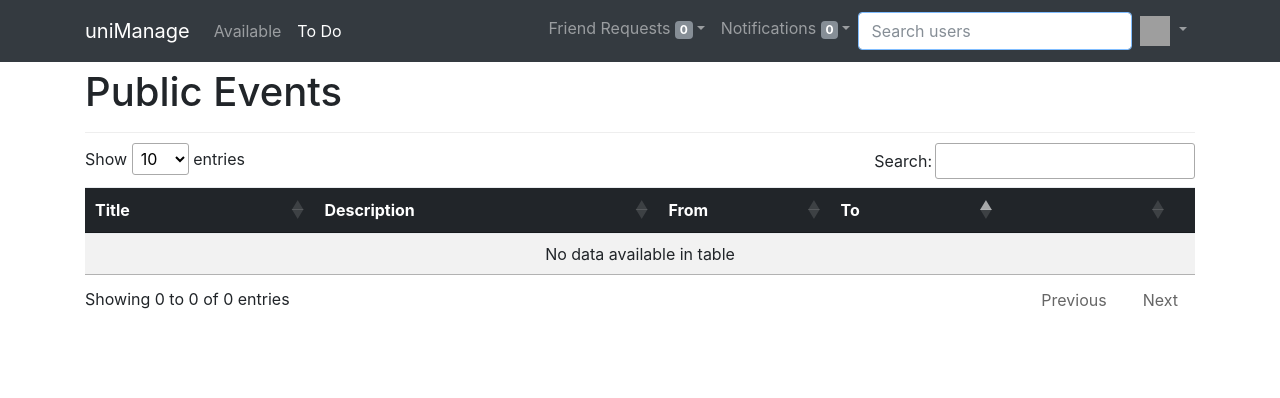
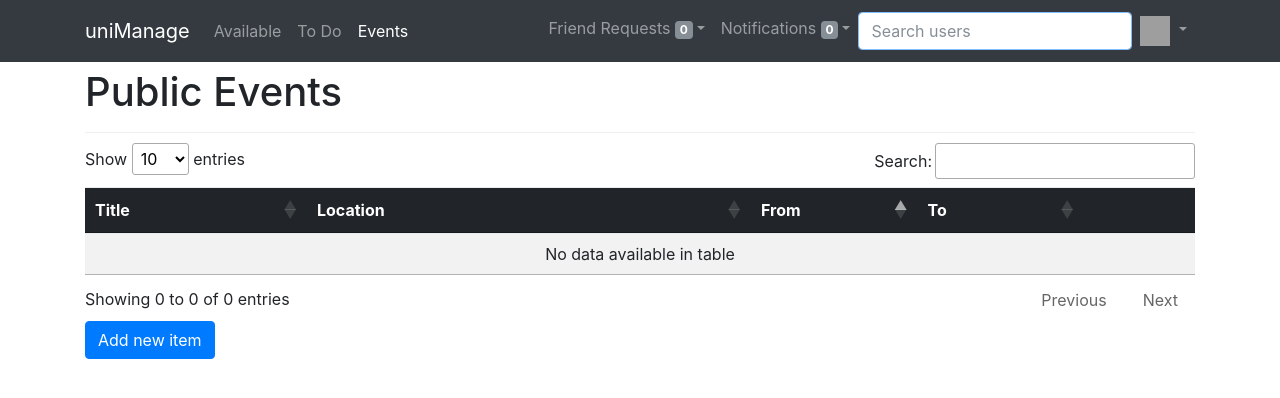
Before and after one commit to william-fan/cs4920-copy, a Flask app: template templates/publicevents.html in a window 1280 px wide. Shown: the top 398 px of the page. Run offline with Flask 2, Linux system fonts and the light colour scheme; the template is opened without the code that fills it, so the values that code supplies are empty; some libraries are stand-ins or nearby versions; grey boxes are pictures that could not be loaded.

Commit message:
Add creating public events, add events to header, fix table sorting, add check for GET on create

```diff
--- a/main.py
+++ b/main.py
@@ -121,8 +121,9 @@ def todo():
     receiver_dict = map_receiver_to_user(notifications)
     return render_template('todo.html', logged_in_user=logged_in_user, tasks=tasks, notifications=notifications, sender_dict=sender_dict, receiver_dict=receiver_dict)
 
-@app.route('/showPublicEvents')
-def showPublicEvents():
+
+@app.route('/events')
+def events():
     logged_in_user = find_by_id(session.get("loggedInUser"))
 
     tasks = load_public_events()
@@ -132,15 +133,29 @@ def showPublicEvents():
     return render_template('publicevents.html', logged_in_user=logged_in_user, tasks=tasks, notifications=notifications,
                            sender_dict=sender_dict, receiver_dict=receiver_dict)
 
-@app.route("/todo/createPublicEvent", methods=['POST', 'GET'])
+
+@app.route("/events/create", methods=['POST', 'GET'])
+def event_create():
+    if request.method == 'POST':
+        add_public_events("a", request.form["title"], request.form["description"],
+                          request.form["startDate"]+" "+request.form["startTime"],
+                          request.form["endDate"]+" "+request.form["endTime"])
+
+    return events()
+
+
+@app.route("/todo/createPublicEvent", methods=['GET'])
 def todo_create_public_event():
-    add_todo("idk",request.args.get("title"), request.args.get("description"), str(session.get("loggedInUser")), "PUBLIC", request.args.get("startTime"), request.args.get("endTime"))
+    add_todo("a",request.args.get("title"), request.args.get("description"), str(session.get("loggedInUser")), "Event",
+             request.args.get("startTime"), request.args.get("endTime"))
     return todo()
 
-@app.route("/todo/create", methods=['POST'])
+
+@app.route("/todo/create", methods=['POST', 'GET'])
 def todo_create():
-    add_todo("a", request.form["title"], request.form["description"], str(session.get("loggedInUser")),
-             request.form["course"], str(time.time()), request.form["date"])
+    if request.method == 'POST':
+        add_todo("a", request.form["title"], request.form["description"], str(session.get("loggedInUser")),
+                 request.form["course"], str(time.time()), request.form["date"])
     return todo()
 
 
--- a/services/UserProfileService.py
+++ b/services/UserProfileService.py
@@ -154,6 +154,11 @@ def load_public_events():
     return public_events
 
 
+def add_public_events(id, title, description, start_time, end_time):
+    sql = "INSERT INTO public_event(id, title, description, start_time, end_time) VALUES (null, '" + title + "', '" + description + "', '" + start_time + "', '" + end_time + "')"
+    table = execute_sql(sql)
+
+
 def add_todo(id, title, description, user_id, course_name, create_time, end_time):
     sql = "INSERT INTO user_todo_list(id, title, description, user_id, course_name, create_time, end_time) VALUES (null, '" + title + "', '" + description + "', '" + user_id + "', '" + course_name + "', '" + create_time + "', '" + end_time + "')"
     table = execute_sql(sql)
--- a/templates/base.html
+++ b/templates/base.html
@@ -34,6 +34,9 @@
             </li>
             <li class="nav-item {% if active_page == 'todo' %} active {% endif %}">
               <a class="nav-link" href="{{ url_for('todo') }}">To Do</a>
+            </li>
+            <li class="nav-item {% if active_page == 'events' %} active {% endif %}">
+              <a class="nav-link" href="{{ url_for('events') }}">Events</a>
             </li>
           </ul>
 
--- a/templates/publicevents.html
+++ b/templates/publicevents.html
@@ -1,5 +1,5 @@
 {% extends "base.html" %}
-{% set active_page = "todo" %}
+{% set active_page = "events" %}
 
 {% block title %}
 Public Events
@@ -7,15 +7,14 @@ Public Events
 
 {% block content %}
 <link rel="stylesheet" type="text/css" href="https://cdn.datatables.net/1.10.16/css/jquery.dataTables.min.css">
-<table id='todotable' class="table table-striped table-hover">
+<table id='events' class="table table-striped table-hover">
   <thead class="thead-inverse">
     <tr>
       <th width="20%">Title</th>
-      <th width="30%">Description</th>
+      <th width="40%">Location</th>
       <th width="15%">From</th>
       <th width="15%">To</th>
-      <th width="15%"></th>
-      <th width="1%"></th>
+      <th width="10%"></th>
     </tr>
   </thead>
   <tbody>
@@ -25,19 +24,78 @@ Public Events
       <td>{{ task.description }}</td>
       <td>{{ task.start_time }}</td>
       <td>{{ task.end_time }}</td>
-      <td><a href="/todo/createPublicEvent?title={{ task.title }}&description={{ task.description }}&startTime={{ task.start_time }}&endTime={{ task.end_time }}"><i class="fa fa-caret-right">Add to TODO</i></a></td>
+      <td><a href="/todo/createPublicEvent?title={{ task.title }}&description={{ task.description }}&startTime={{ task.start_time }}&endTime={{ task.end_time }}">Add to Todo</a></td>
     </tr>
     {% endfor %}
   </tbody>
 </table>
+
+<!-- Button trigger modal -->
+<button type="button" class="btn btn-primary" data-toggle="modal" data-target="#addEvent">
+  Add new item
+</button>
+
+<!-- Modal -->
+<div class="modal fade" id="addEvent" tabindex="-1" role="dialog" aria-labelledby="addEventLabel" aria-hidden="true">
+  <div class="modal-dialog" role="document">
+    <div class="modal-content">
+      <div class="modal-header">
+        <h5 class="modal-title" id="addEventLabel">Add new item</h5>
+        <button type="button" class="close" data-dismiss="modal" aria-label="Close">
+          <span aria-hidden="true">&times;</span>
+        </button>
+      </div>
+      <form action="/events/create" id="form-event" class="form-event" method="POST">
+        <div class="modal-body">
+          <div class="form-group">
+            <label for="title" class="form-control-label">Title</label>
+            <input name="title" type="text" id="title" class="form-control" placeholder="Title" autofocus required>
+          </div>
+          <!--<div class="form-group">
+            <label for="visiblity" class="form-control-label">Visibility</label>
+              <select>
+                  <option value="PUBLIC">Private</option>
+                  <option value="private">Friends Only</option>
+                  <option value="private">Public</option>
+              </select>
+          </div>-->
+          <div class="form-group">
+            <label for="description" class="form-control-label">Description</label>
+            <input name="description" type="text" id="description" class="form-control" placeholder="Description" autofocus required>
+          </div>
+          <div class="form-group">
+            <label for="startTime" class="form-control-label">Start Time</label>
+            <input name="startTime" type="time" id="startTime" class="form-control" autofocus required>
+          </div>
+          <div class="form-group">
+            <label for="startDate" class="form-control-label">Start Date</label>
+            <input name="startDate" type="date" id="startDate" class="form-control" autofocus required>
+          </div>
+          <div class="form-group">
+            <label for="endTime" class="form-control-label">End Time</label>
+            <input name="endTime" type="time" id="endTime" class="form-control" autofocus required>
+          </div>
+          <div class="form-group">
+            <label for="endDate" class="form-control-label">End Date</label>
+            <input name="endDate" type="date" id="endDate" class="form-control" autofocus required>
+          </div>
+        </div>
+        <div class="modal-footer">
+          <button type="button" class="btn btn-secondary" data-dismiss="modal">Close</button>
+          <button id="create" class="btn btn-primary" type="submit">Add item</button>
+        </div>
+      </form>
+    </div>
+  </div>
+</div>
 {% endblock %}
 
 {% block javascript %}
     <script src="https://cdn.datatables.net/1.10.16/js/jquery.dataTables.min.js"></script>
     <script type="text/javascript">
         $(document).ready(function(){
-            $('#todotable').DataTable({
-                "order": [[3, "asc"]],
+            $('#events').DataTable({
+                "order": [[2, "asc"]],
                 columnDefs: [
                     { orderable: false, targets: -1 }
                 ]
--- a/templates/todo.html
+++ b/templates/todo.html
@@ -7,9 +7,7 @@ To Do
 
 {% block content %}
 <link rel="stylesheet" type="text/css" href="https://cdn.datatables.net/1.10.16/css/jquery.dataTables.min.css">
-<a href="showPublicEvents">View public events</a>
-<br><br>
-<table id='publicEventsTable' class="table table-striped table-hover">
+<table id='todotable' class="table table-striped table-hover">
   <thead class="thead-inverse">
     <tr>
       <th width="20%">Task</th>
@@ -81,7 +79,7 @@ To Do
     <script src="https://cdn.datatables.net/1.10.16/js/jquery.dataTables.min.js"></script>
     <script type="text/javascript">
         $(document).ready(function(){
-            $('#publicEventsTable').DataTable({
+            $('#todotable').DataTable({
                 "order": [[3, "asc"]],
                 columnDefs: [
                     { orderable: false, targets: -1 }
```
